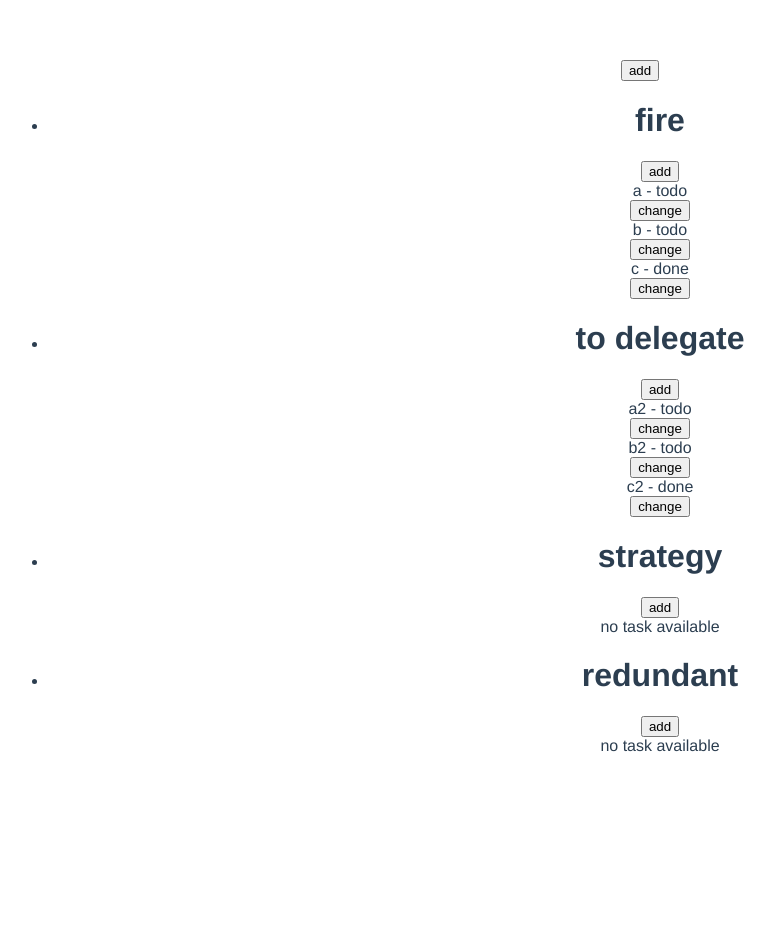
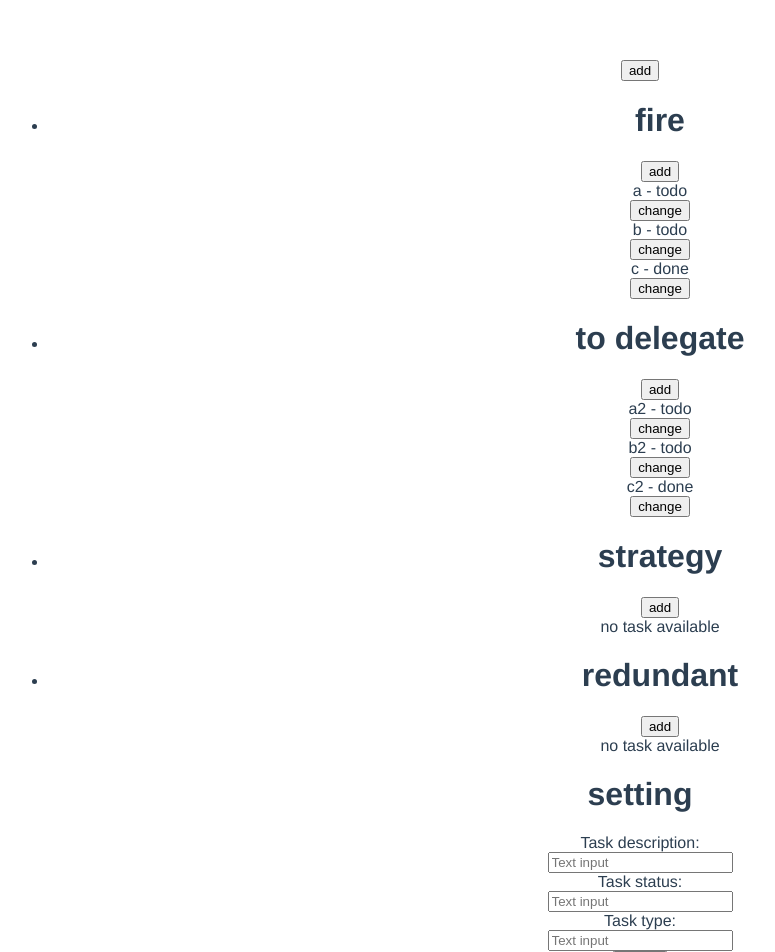
Before and after one commit to elzp/eisenhower-matrix-tool-in-vue, a Vue app: page / in a window 1280 px wide. Shown: the top 952 px of the page, without its empty margins (0-775 px from the left). Before the commit the page ends 800 px from the top, so only its background shows below. Built offline with nearby package versions, Linux system fonts and the light colour scheme.

Commit message:
Add TaskSettings component

```diff
--- a/src/App.vue
+++ b/src/App.vue
@@ -5,17 +5,20 @@
       <SectionOfMatrix :data="item" />
     </li>
   </ul>
+  <TaskSettings />
 </template>
 
 <script>
 import SectionOfMatrix from "./components/SectionOfMatrix.vue";
 import FunctionalButton from "./components/FunctionalButton.vue";
+import TaskSettings from "./components/TaskSettings.vue";
 
 export default {
   name: "App",
   components: {
     SectionOfMatrix,
     FunctionalButton,
+    TaskSettings,
   },
   data() {
     return {
--- /dev/null
+++ b/src/components/TaskSettings.vue
@@ -0,0 +1,41 @@
+<template>
+  <div class="form">
+    <h1>setting</h1>
+    <div class="section">
+      <div class="description">Task description:</div>
+      <input v-model="form.taskName" type="text" placeholder="Text input" />
+    </div>
+    <div class="section">
+      <div class="description">Task status:</div>
+      <input v-model="form.taskStatus" type="text" placeholder="Text input" />
+    </div>
+    <div class="section">
+      <div class="description">Task type:</div>
+      <input v-model="form.type" type="text" placeholder="Text input" />
+    </div>
+    <FunctionalButton :type="'update'" />
+  </div>
+</template>
+
+<script>
+import FunctionalButton from "./FunctionalButton.vue";
+
+export default {
+  name: "TaskSettings",
+  components: { FunctionalButton },
+  props: {},
+  data() {
+    return {
+      form: {
+        taskName: "",
+        taskStatus: "",
+        type: "",
+      },
+    };
+  },
+  methods: {},
+};
+</script>
+
+<!-- Add "scoped" attribute to limit CSS to this component only -->
+<style scoped></style>
```
